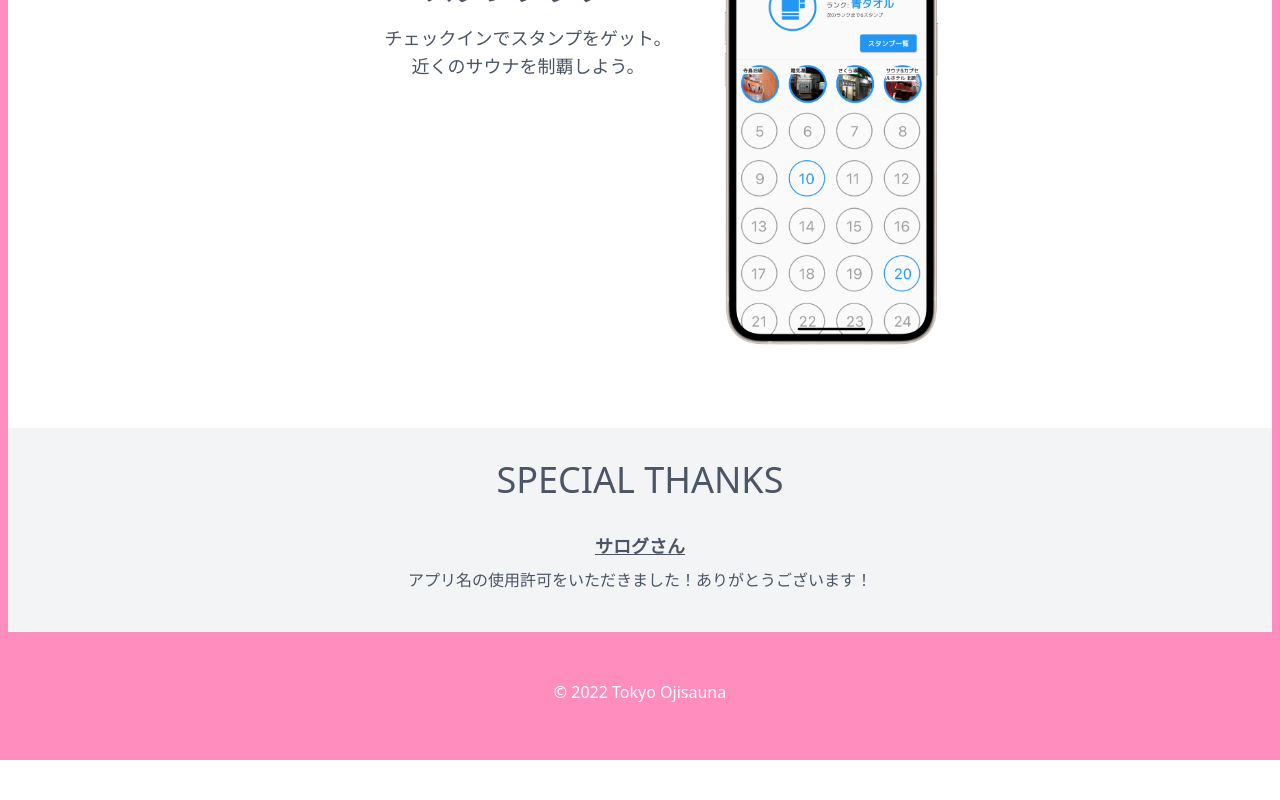
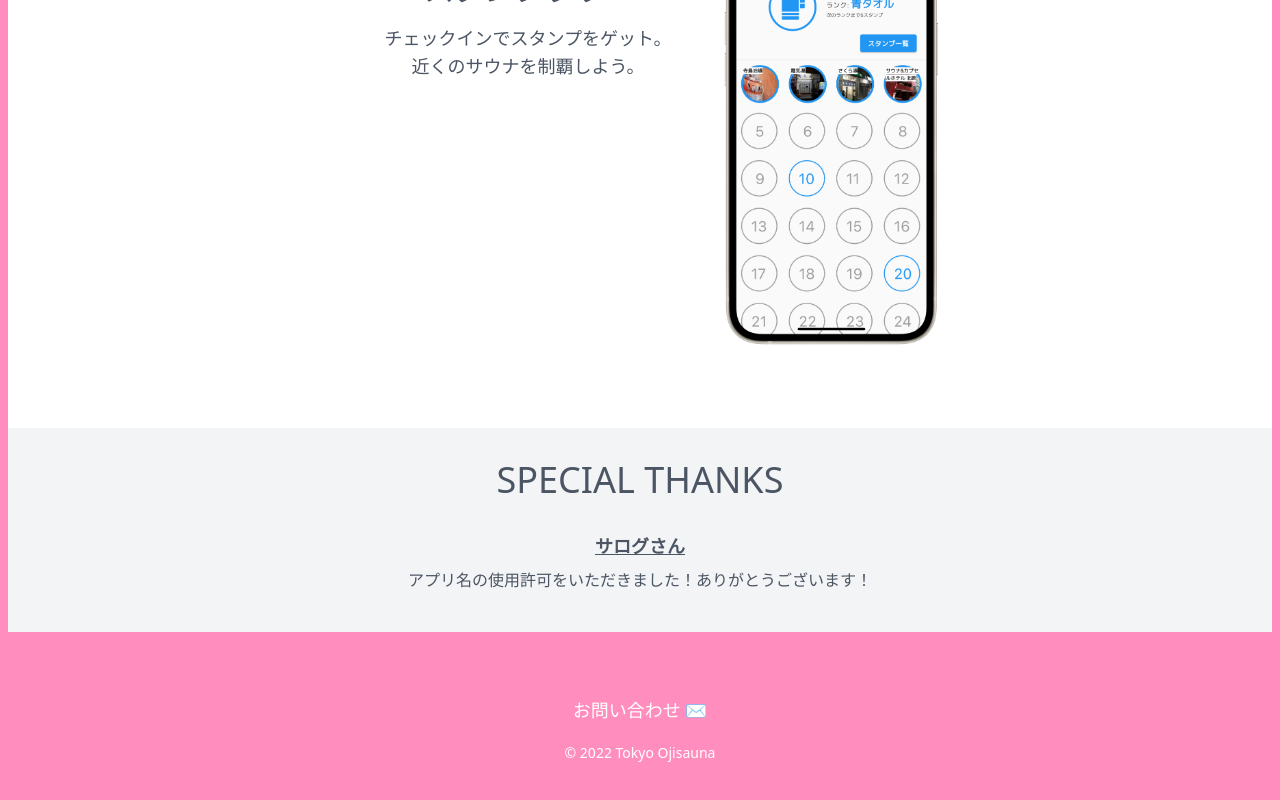
Before and after one commit to ibuibu/salog-site, a React (Vite) app: page / in a window 1280 px wide. Shown: the part 2187-2987 px from the top of the page. Before the commit the page ends 2947 px from the top, so only its background shows below. Built offline with nearby package versions, Linux system fonts and the light colour scheme.

Commit message:
Add inquiry

```diff
--- a/src/App.tsx
+++ b/src/App.tsx
@@ -1,10 +1,10 @@
-import logo_svg from './assets/full_logo.svg';
-import screen_map from './assets/screen_map.png';
-import screen_many from './assets/screen_many.png';
-import screen_stamp from './assets/screen_stamp.png';
-import screen_log from './assets/screen_log.png';
-import screen_check from './assets/screen_check.png';
-import oji_logo from './assets/oji_logo.svg';
+import logo_svg from "./assets/full_logo.svg";
+import screen_map from "./assets/screen_map.png";
+import screen_many from "./assets/screen_many.png";
+import screen_stamp from "./assets/screen_stamp.png";
+import screen_log from "./assets/screen_log.png";
+import screen_check from "./assets/screen_check.png";
+import oji_logo from "./assets/oji_logo.svg";
 
 function App() {
   return (
@@ -147,10 +147,14 @@ function App() {
       </section>
       <section className="p-12 bg-salog-pink text-white">
         {/* <h1 className="text-3xl font-bold">さあ、サログをはじめよう</h1> */}
+        <div className="text-lg m-4">
+          <a href="mailto:ojisauna@gmail.com">お問い合わせ ✉️</a>
+        </div>
         <a
           rel="noopener noreferrer"
           target="_blank"
           href="https://ojisauna.com"
+          className="text-sm"
         >
           © 2022 Tokyo Ojisauna
         </a>
```
